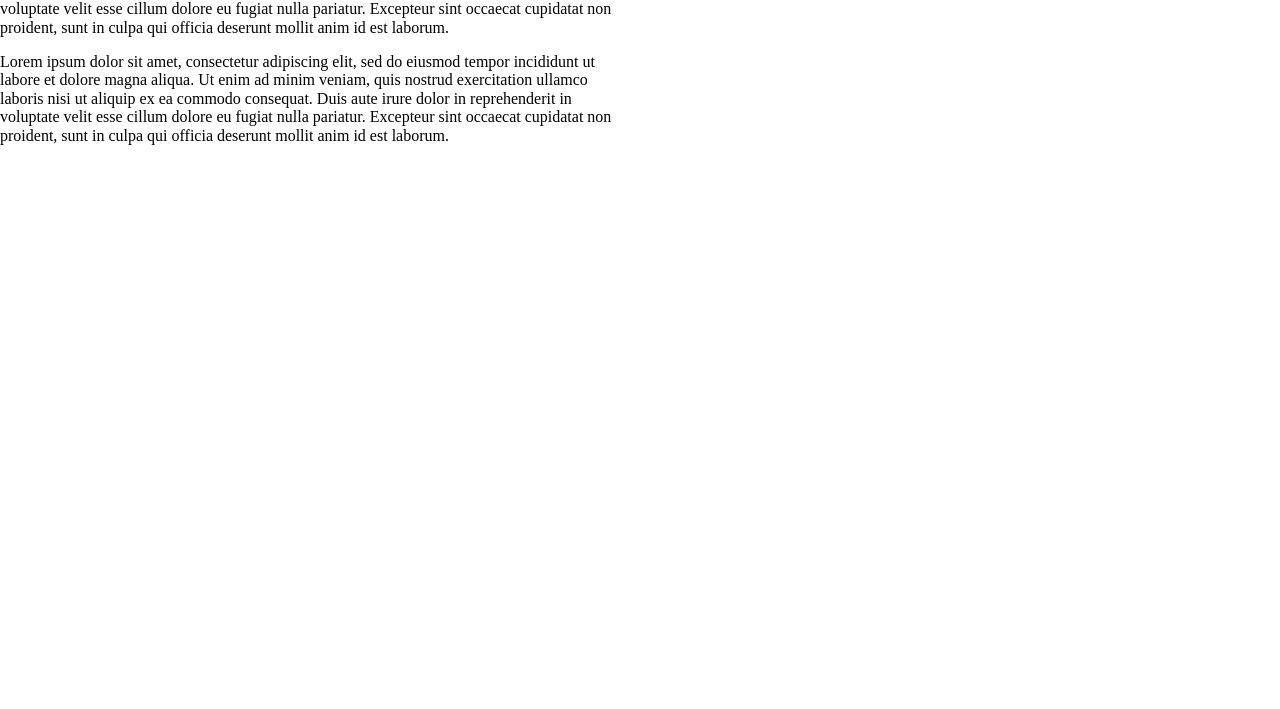
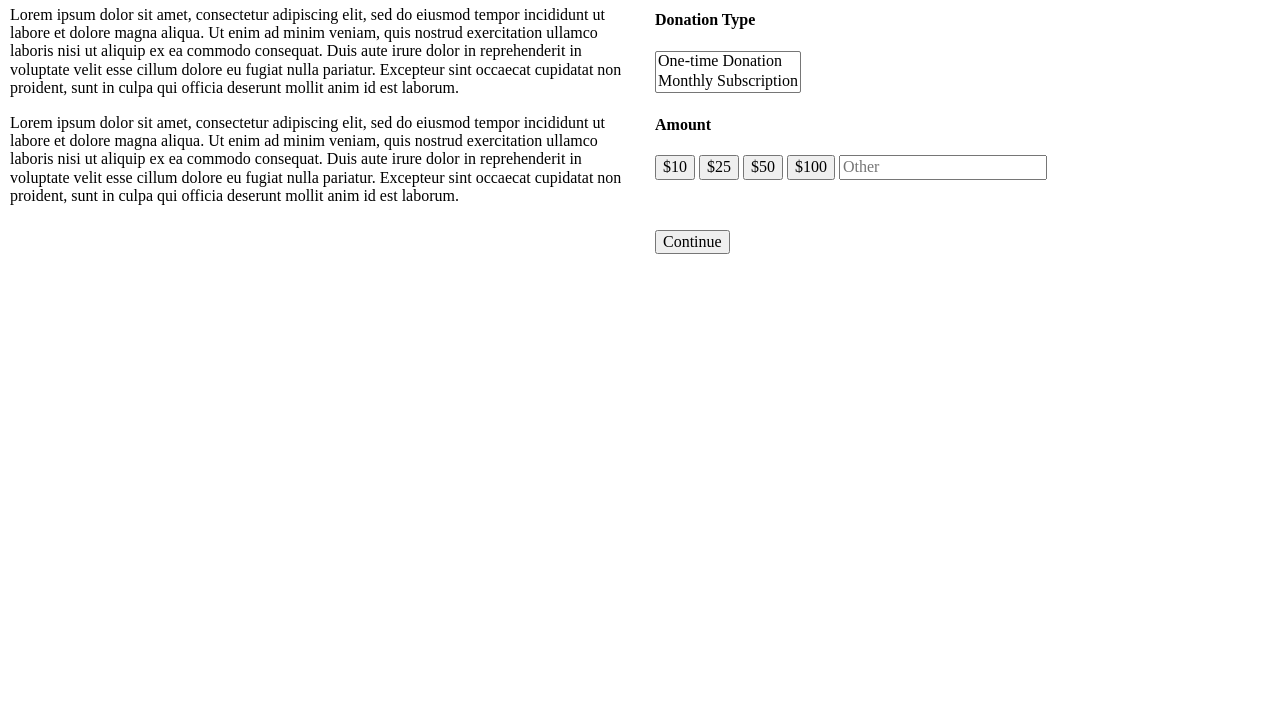
Before and after one commit to bakeehan/dummy-git, a plain HTML site: page donations.html in a window 1280 px wide. Shown: the part 91-800 px from the top of the page. Drawn offline with nearby package versions, Linux system fonts and the light colour scheme; a web font is replaced by a local one.

Commit message:
updated donations

```diff
--- a/donations.html
+++ b/donations.html
@@ -11,13 +11,13 @@
 <body>
 
 	<header>
-		<div class="title"></div>
+		<div class="title"><h1>Welcome to Cool Animals Charity!</h1></div>
 		<nav></nav>
 	</header>
 
 	<div class="wrapper">
 		<div id="left">
-			<div class="text">
+			<div class="text-section">
 				<p>Lorem ipsum dolor sit amet, consectetur adipiscing elit, sed do eiusmod
 					tempor incididunt ut labore et dolore magna aliqua. Ut enim ad minim veniam,
 					quis nostrud exercitation ullamco laboris nisi ut aliquip ex ea commodo
@@ -32,10 +32,32 @@
 					cillum dolore eu fugiat nulla pariatur. Excepteur sint occaecat cupidatat
 					non proident, sunt in culpa qui officia deserunt mollit anim id est laborum.</p>
 			</div>
-			<div class="donate">
-			</div>
 		</div>
 		<div id="right">
+			<div class="donate-section">
+				<div class="subscription">
+					<h4>Donation Type</h4>
+					<form action="/action_page.php">
+					  <select name="types" size="2">
+					    <option value="single">One-time Donation</option>
+					    <option value="monthly">Monthly Subscription</option>
+					  </select>
+					</form>
+				</div>
+
+				<div class="amount">
+					<h4>Amount</h4>
+					<button>$10</button>
+					<button>$25</button>
+					<button>$50</button>
+					<button>$100</button>
+					<input type="number" name="other-amount" placeholder="Other" required>
+				</div>
+
+				<div class="submit-btn">
+					<input type="submit" value="Continue">
+				</div>
+			</div>
 		</div>
 	</div>
 
--- a/styles/donations.css
+++ b/styles/donations.css
@@ -13,3 +13,25 @@
   grid-column-start: 2;
   grid-column-end: 3;
 }
+
+.text-section {
+  padding: 10px;
+}
+
+.donate-section {
+  padding: 10px;
+}
+
+.subscription button:focus {
+  outline: none;
+  background-color: pink;
+}
+
+.amount button:focus {
+  outline: none;
+  background-color: lightgreen;
+}
+
+.submit-btn {
+  margin-top: 50px;
+}
```
